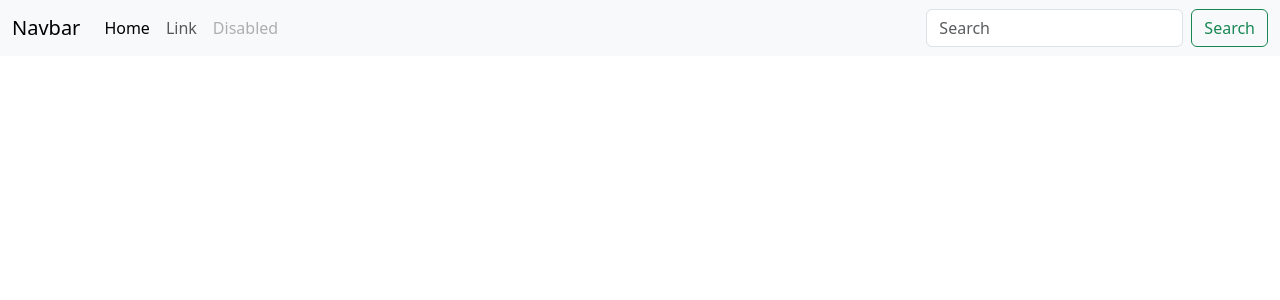
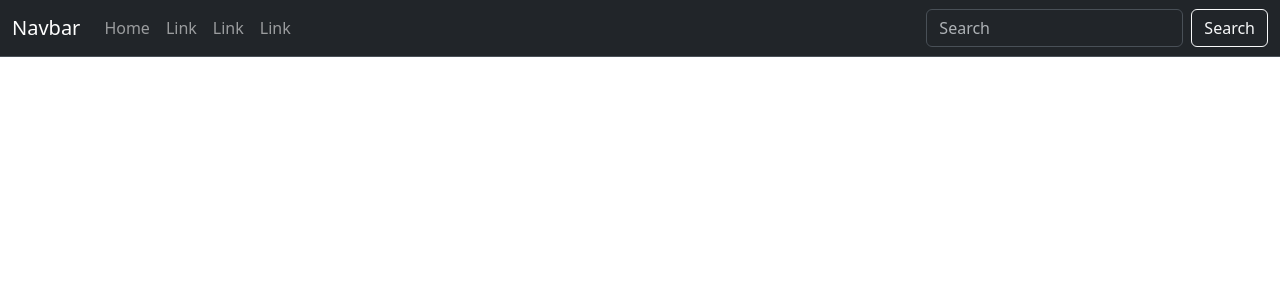
Before and after one commit to akthernahela/react-router, a React (Vite) app: page / in a window 1280 px wide. Shown: the top 300 px of the page. Built offline with nearby package versions, Linux system fonts and the light colour scheme.

Commit message:
Change the navbar

```diff
--- a/src/App.jsx
+++ b/src/App.jsx
@@ -1,6 +1,4 @@
 import Header from "./components/Header"
-
-
 
 function App() {
 
--- a/src/components/Header.jsx
+++ b/src/components/Header.jsx
@@ -2,7 +2,7 @@ export default function Header() {
 
     return (
         <>
-            <nav class="navbar navbar-expand-lg bg-body-tertiary">
+            <nav class="navbar bg-dark border-bottom border-body navbar-expand-lg" data-bs-theme="dark">
                 <div class="container-fluid">
                     <a class="navbar-brand" href="#">Navbar</a>
                     <button class="navbar-toggler" type="button" data-bs-toggle="collapse" data-bs-target="#navbarSupportedContent" aria-controls="navbarSupportedContent" aria-expanded="false" aria-label="Toggle navigation">
@@ -11,18 +11,21 @@ export default function Header() {
                     <div class="collapse navbar-collapse" id="navbarSupportedContent">
                         <ul class="navbar-nav me-auto mb-2 mb-lg-0">
                             <li class="nav-item">
-                                <a class="nav-link active" aria-current="page" href="#">Home</a>
+                                <a class="nav-link" aria-current="page" href="#">Home</a>
                             </li>
                             <li class="nav-item">
                                 <a class="nav-link" href="#">Link</a>
                             </li>
                             <li class="nav-item">
-                                <a class="nav-link disabled" aria-disabled="true">Disabled</a>
+                                <a class="nav-link" href="#">Link</a>
+                            </li>
+                            <li class="nav-item">
+                                <a class="nav-link" href="#">Link</a>
                             </li>
                         </ul>
                         <form class="d-flex" role="search">
                             <input class="form-control me-2" type="search" placeholder="Search" aria-label="Search" />
-                            <button class="btn btn-outline-success" type="submit">Search</button>
+                            <button class="btn btn-outline-light" type="submit">Search</button>
                         </form>
                     </div>
                 </div>
```
